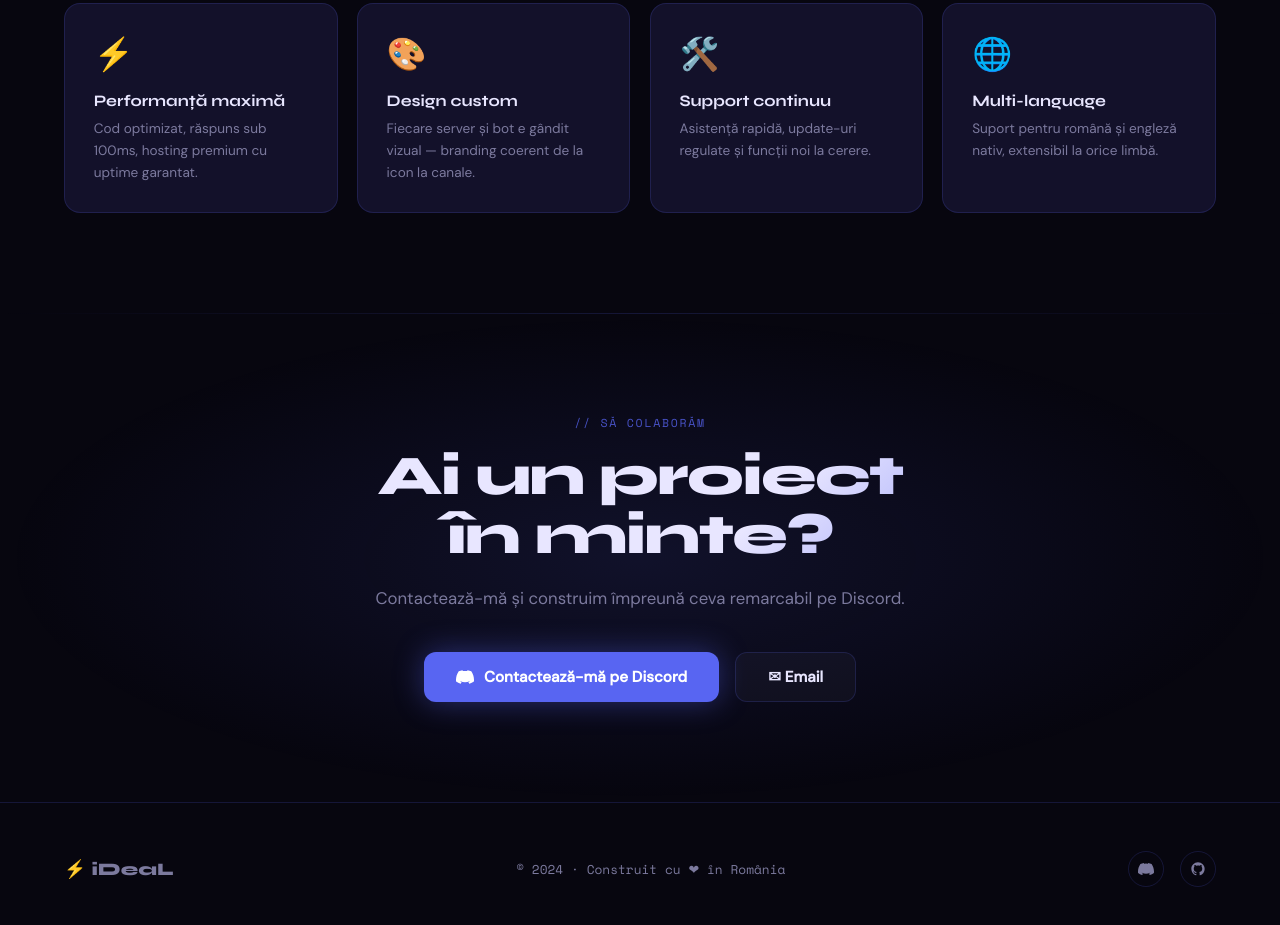
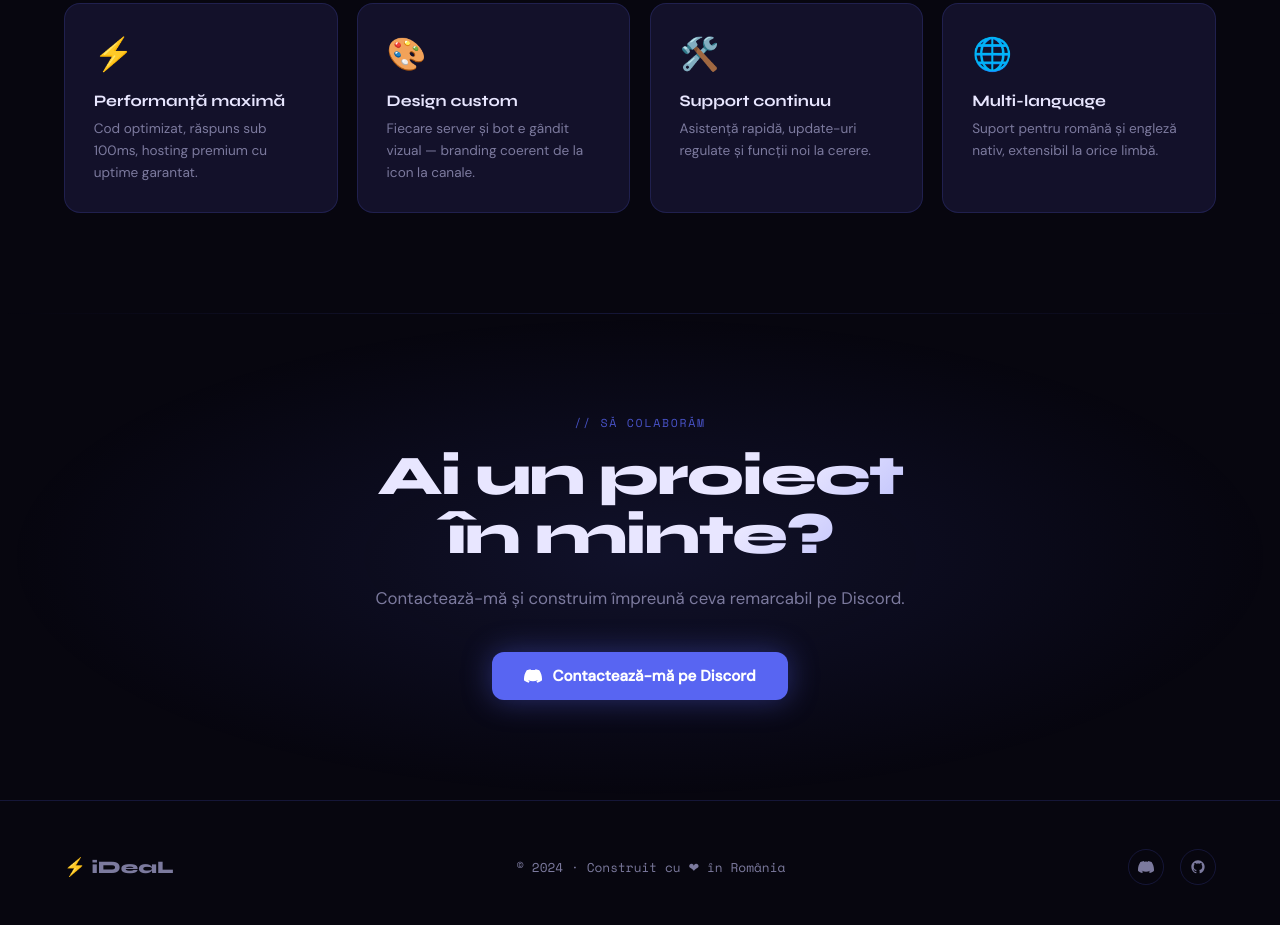
Before and after one commit to razvan1479/discordcreator, a website: page public/index.html in a window 1280 px wide. Shown: the part 3833-4758 px from the top of the page. Drawn offline with nearby package versions, Linux system fonts and the light colour scheme; no server answers.

Commit message:
V0.0.0.3

```diff
--- a/public/index.html
+++ b/public/index.html
@@ -195,9 +195,6 @@
             </svg>
             <span data-i18n="ctaBtn1">Contactează-mă pe Discord</span>
           </a>
-          <a href="mailto:tu@email.com" class="btn btn-ghost">
-            <span data-i18n="ctaBtn2">✉ Email</span>
-          </a>
         </div>
       </div>
     </section>
```
